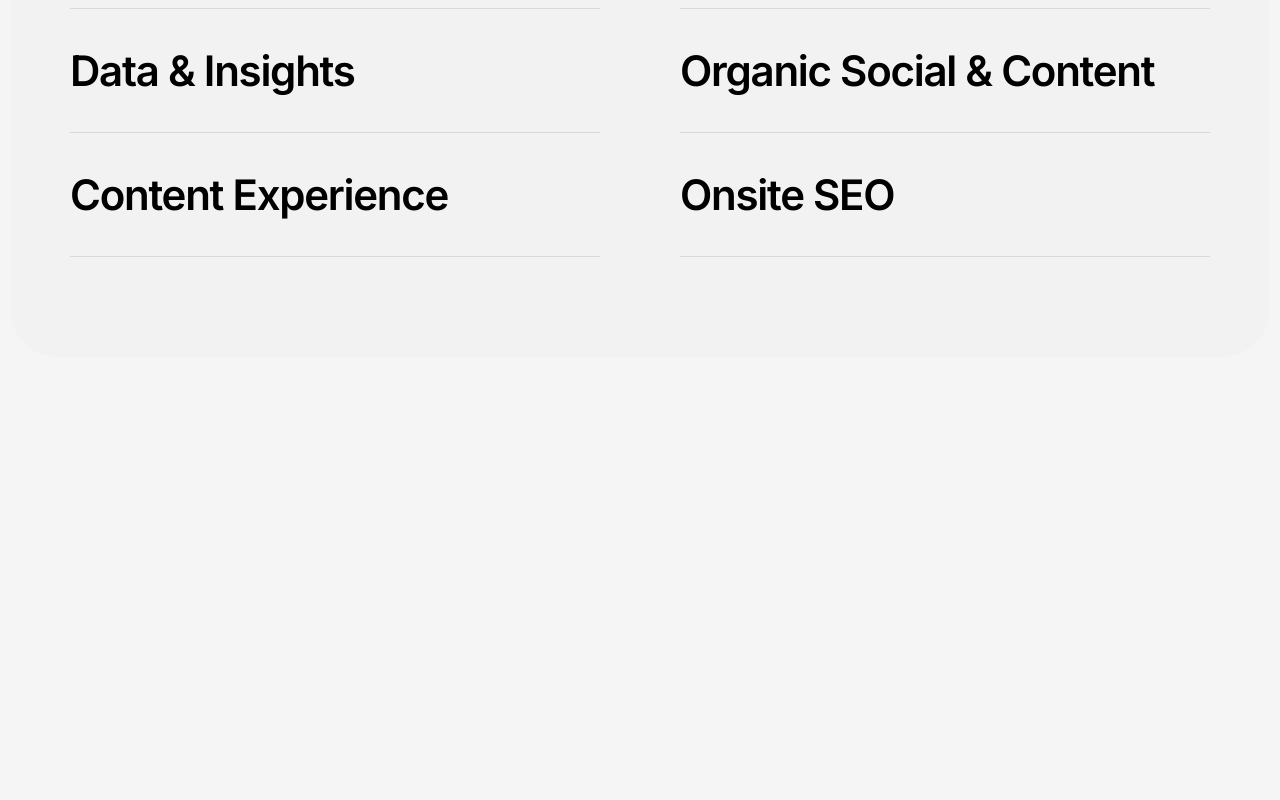
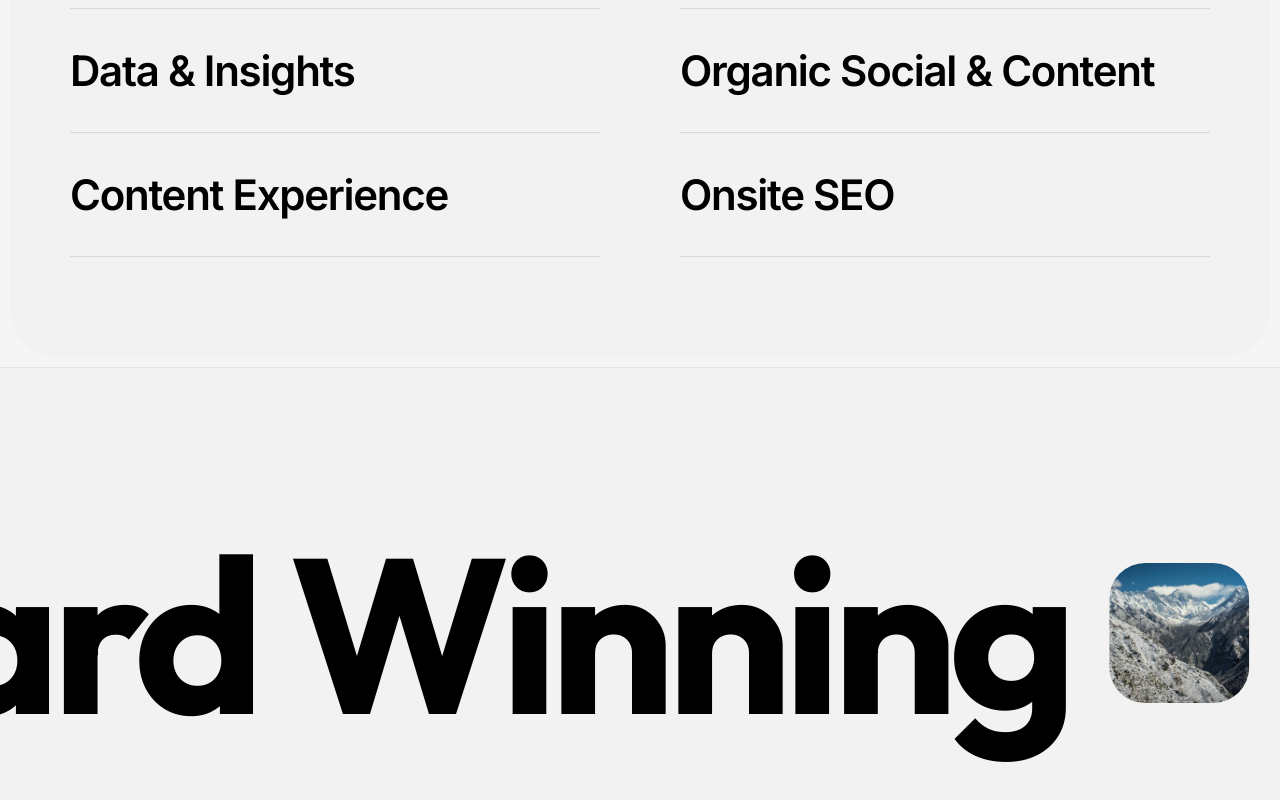
Before and after one commit to shuvo794/riseatseven, a Next.js app: page / in a window 1280 px wide. Shown: the part 7468-8268 px from the top of the page. Before the commit the page ends 7835 px from the top, so only its background shows below. Built offline with nearby package versions, Linux system fonts and the light colour scheme.

Commit message:
feat: implement infinite scrolling TextSlider component and add to home page layout

```diff
--- a/app/page.tsx
+++ b/app/page.tsx
@@ -4,6 +4,7 @@ import Hero from "@/components/Hero";
 import DrivingDemand from "@/components/DrivingDemand";
 import FeaturedWork from "@/components/FeaturedWork";
 import OurServices from "@/components/OurServices";
+import TextSlider from "@/components/TextSlider";
 import Awards from "@/components/Awards";
 import Expertise from "@/components/Expertise";
 import Legacy from "@/components/Legacy";
@@ -19,6 +20,7 @@ export default function Home() {
       <DrivingDemand />
       <FeaturedWork />
       <OurServices />
+      <TextSlider />
       {/* <Awards />
       <Expertise />
       <Legacy />
--- /dev/null
+++ b/components/TextSlider.tsx
@@ -0,0 +1,123 @@
+"use client";
+import React from "react";
+import { motion, useMotionValue, useSpring } from "framer-motion";
+import Image from "next/image";
+
+export default function TextSlider() {
+  const phrase = "Consumers Not Algorithms Award Winning";
+  const images = ["/images/1.jpg", "/images/2.jpg", "/images/3.jpg"];
+  const [isHovering, setIsHovering] = React.useState(false);
+
+  // Custom cursor logic
+  const mouseX = useMotionValue(0);
+  const mouseY = useMotionValue(0);
+  const springX = useSpring(mouseX, { stiffness: 1000, damping: 50 });
+  const springY = useSpring(mouseY, { stiffness: 1000, damping: 50 });
+
+  const handleMouseMove = (e: React.MouseEvent) => {
+    mouseX.set(e.clientX);
+    mouseY.set(e.clientY);
+  };
+
+  // Duplicate content for seamless loop
+  const content = [...Array(10)].map((_, i) => (
+    <React.Fragment key={i}>
+      <h2
+        style={{
+          fontSize: "clamp(120px, 18vw, 220px)",
+          fontWeight: "700",
+          color: "#000",
+          letterSpacing: "-0.04em",
+          margin: 0,
+          fontFamily: "var(--font-display)",
+          display: "inline-block",
+        }}
+      >
+        {phrase}
+      </h2>
+      <div
+        style={{
+          width: "140px",
+          height: "140px",
+          borderRadius: "36px",
+          overflow: "hidden",
+          position: "relative",
+          flexShrink: 0,
+          margin: "0 40px",
+        }}
+      >
+        <Image
+          src={images[i % images.length]}
+          alt="Feature"
+          fill
+          unoptimized
+          style={{ objectFit: "cover" }}
+        />
+      </div>
+    </React.Fragment>
+  ));
+
+  return (
+    <section
+      onMouseMove={handleMouseMove}
+      onMouseEnter={() => setIsHovering(true)}
+      onMouseLeave={() => setIsHovering(false)}
+      style={{
+        backgroundColor: "#f2f2f2",
+        padding: "100px 0",
+        overflow: "hidden",
+        borderTop: "1px solid rgba(0,0,0,0.05)",
+        position: "relative",
+        cursor: isHovering ? "none" : "auto"
+      }}
+    >
+      {/* Custom Cursor / Button Follower */}
+      <motion.div
+        style={{
+          position: "fixed",
+          left: 0,
+          top: 0,
+          backgroundColor: "#c1f1e0",
+          padding: "12px 24px",
+          borderRadius: "100px",
+          display: "flex",
+          alignItems: "center",
+          gap: "8px",
+          pointerEvents: "none",
+          zIndex: 9999,
+          x: springX,
+          y: springY,
+          marginLeft: "-80px",
+          marginTop: "-20px",
+          scale: isHovering ? 1 : 0,
+          opacity: isHovering ? 1 : 0,
+          boxShadow: "0 10px 30px rgba(0,0,0,0.1)",
+          whiteSpace: "nowrap"
+        }}
+      >
+        <span style={{ color: "#000", fontSize: "15px", fontWeight: "700" }}>
+          Send Us Your Brief <span style={{ fontSize: "14px" }}>↗</span>
+        </span>
+      </motion.div>
+
+      <div style={{ display: "flex", width: "max-content" }}>
+        <motion.div
+          animate={{ x: ["0%", "-50%"] }}
+          transition={{
+            repeat: Infinity,
+            duration: 100,
+            ease: "linear",
+          }}
+          style={{
+            display: "flex",
+            alignItems: "center",
+            whiteSpace: "nowrap",
+          }}
+        >
+          {content}
+          {content}
+        </motion.div>
+      </div>
+    </section>
+  );
+}
```
